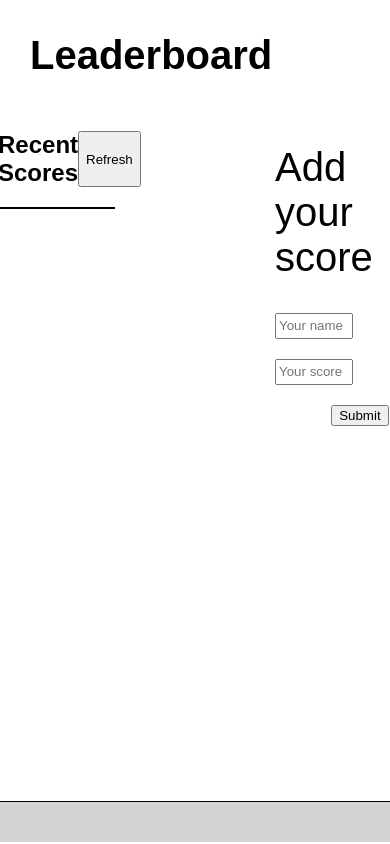
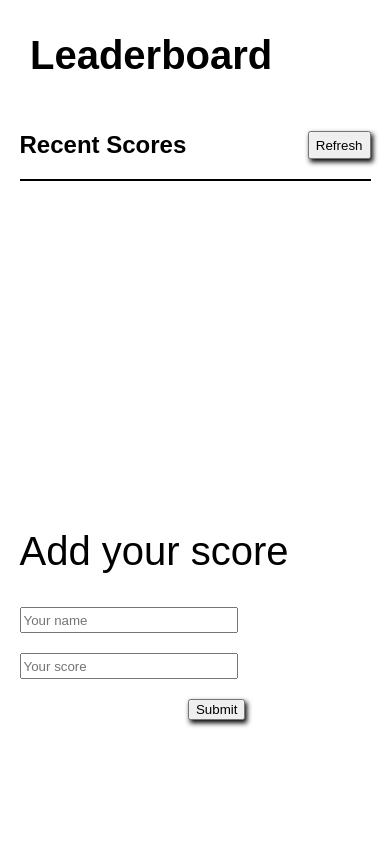
Before and after one commit to yegonkimutai/leaderboard-project, a website built with webpack: page src/index.html in a window 390 px wide. Built offline with nearby package versions, Linux system fonts and the light colour scheme; no server answers.

Commit message:
Add css styling

```diff
--- a/src/style.css
+++ b/src/style.css
@@ -23,6 +23,10 @@ body {
   justify-content: space-between;
 }
 
+.refresh {
+  box-shadow: 2px 3px 5px;
+}
+
 .scores {
   border: 1px solid black;
 }
@@ -31,7 +35,7 @@ body {
   padding: 10px;
 }
 
-.score-board:nth-child(odd) {
+.score-board:nth-child(even) {
   background-color: lightgray;
 }
 
@@ -55,6 +59,7 @@ body {
   margin-top: 20px;
   position: relative;
   left: 48%;
+  box-shadow: 2px 3px 5px;
 }
 
 .fotter {
@@ -66,3 +71,28 @@ body {
   margin: 0%;
   background-color: lightgrey;
 }
+
+.refresh:hover {
+  transform: scale(1.1);
+}
+
+.submit:hover {
+  transform: scale(1.1);
+}
+
+@media(max-width: 600px) {
+  .display {
+    display: grid;
+    grid-template-columns: 90%;
+    grid-template-rows: 1fr 1fr;
+    grid-template-areas:
+    'lead'
+    'form';
+    justify-content: center;
+    gap: 10rem;
+  }
+
+  .fotter {
+    display: none;
+  }
+}
```
